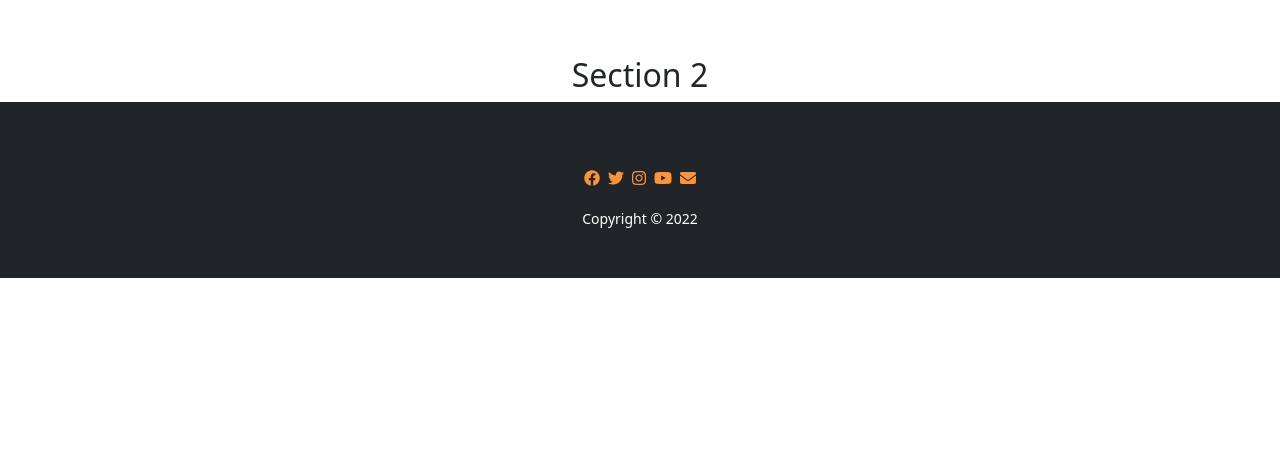
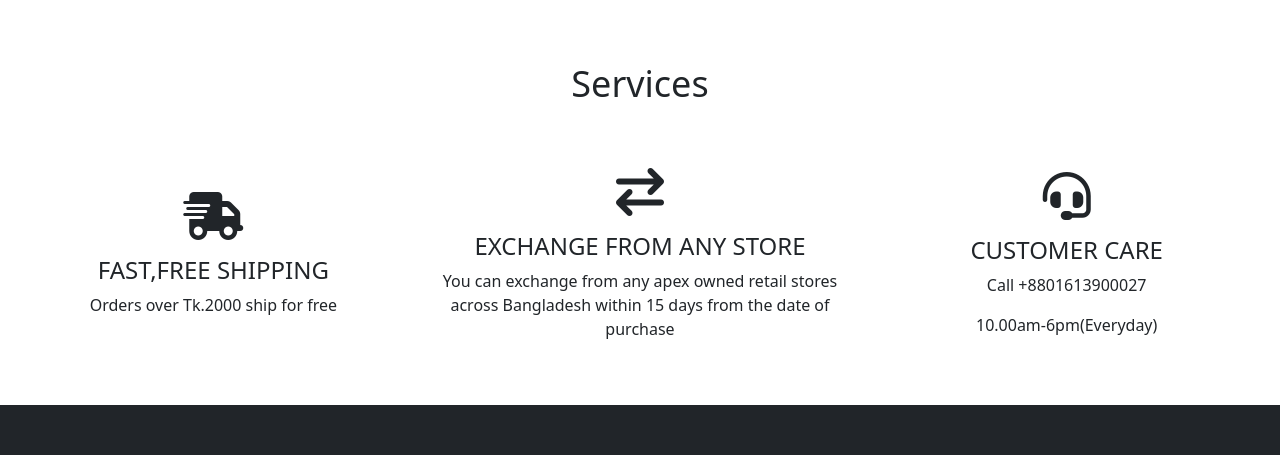
Before and after one commit to mak-43/warehouse-management-client-side, a React (Create React App) app: page / in a window 1280 px wide. Shown: the part 1406-1861 px from the top of the page. Before the commit the page ends 1684 px from the top, so only its background shows below. Built offline with nearby package versions, Linux system fonts and the light colour scheme; no server answers.

Commit message:
services section

```diff
--- /dev/null
+++ b/src/Components/Home/Combo/Combo.js
@@ -0,0 +1,29 @@
+import React from 'react';
+
+const Combo = () => {
+    return (
+        <div >
+            <h2 className='py-2 text-4xl'>Services</h2>
+            <div className='grid md:grid-cols-3 sm:grid-cols-1 py-5 items-center'>
+                <div>
+                    <p><i class="fa-solid fa-truck-fast text-5xl"></i></p>
+                    <h4>FAST,FREE SHIPPING</h4>
+                    <p>Orders over Tk.2000 ship for free</p>
+                </div>
+                <div>
+                    <p><i class="fa-solid fa-arrow-right-arrow-left text-5xl"></i></p>
+                    <h4>EXCHANGE FROM ANY STORE</h4>
+                    <p>You can exchange from any apex owned retail stores across Bangladesh within 15 days from the date of purchase</p>
+                </div>
+                <div>
+                    <p><i class="fa-solid fa-headset text-5xl"></i></p>
+                    <h4>CUSTOMER CARE</h4>
+                    <p>Call +8801613900027</p>
+                    <p>10.00am-6pm(Everyday)</p>
+                </div>
+            </div>
+        </div>
+    );
+};
+
+export default Combo;
--- a/src/Components/Home/Home/Home.js
+++ b/src/Components/Home/Home/Home.js
@@ -2,6 +2,7 @@ import React from 'react';
 import { useNavigate } from 'react-router-dom';
 
 import Banner from '../Banner/Banner';
+import Combo from '../Combo/Combo';
 import InventoryHome from '../InventoryHome/InventoryHome';
 import Reviews from './Reviews/Reviews';
 
@@ -13,7 +14,7 @@ const Home = () => {
             <InventoryHome/>
             <button className='btn btn-warning my-5' onClick={()=>navigate('/manage')}>Manage Inventories</button>
             <Reviews/>
-            <h2>Section 2</h2>
+            <Combo/>
         </div>
     );
 };
--- a/src/Components/Inventory/Inventory.js
+++ b/src/Components/Inventory/Inventory.js
@@ -85,6 +85,7 @@ const Inventory = () => {
                 <input placeholder='Description' value={product.description} className='border p-2 mb-2' {...register("description")} />
                 <input placeholder='Supplier' value={product.suppier} className='border p-2 mb-2'{...register("supplier")} />
                 <input placeholder='Price' value={product.price} className='border p-2 mb-2'  {...register("price")} />
+                <input  value={'Sold - '+17} className='border p-2 mb-2'  {...register("sold")} />
                 <input placeholder='Quantity' value={product.quantity} className='border p-2 mb-2' type="number" {...register("quantity")} />
                 <input className='border p-2 mb-2 btn btn-warning' onClick={handleDelivered} type="submit" value='Deliverd' />
             </form>
--- a/src/Components/MyItems/MyItems.js
+++ b/src/Components/MyItems/MyItems.js
@@ -12,6 +12,7 @@ const MyItems = () => {
     const [user] = useAuthState(auth)
 
     const [orders, setOrder] = useState([])
+
     const location = useLocation();
 
     const navigate=useNavigate()
@@ -40,7 +41,7 @@ const MyItems = () => {
         getOrders();
 
 
-    }, [user])
+    }, [user,orders,products])
 
     const handleDelete = (id) => {
         const proceed = window.confirm('Are you sure ?')
```
